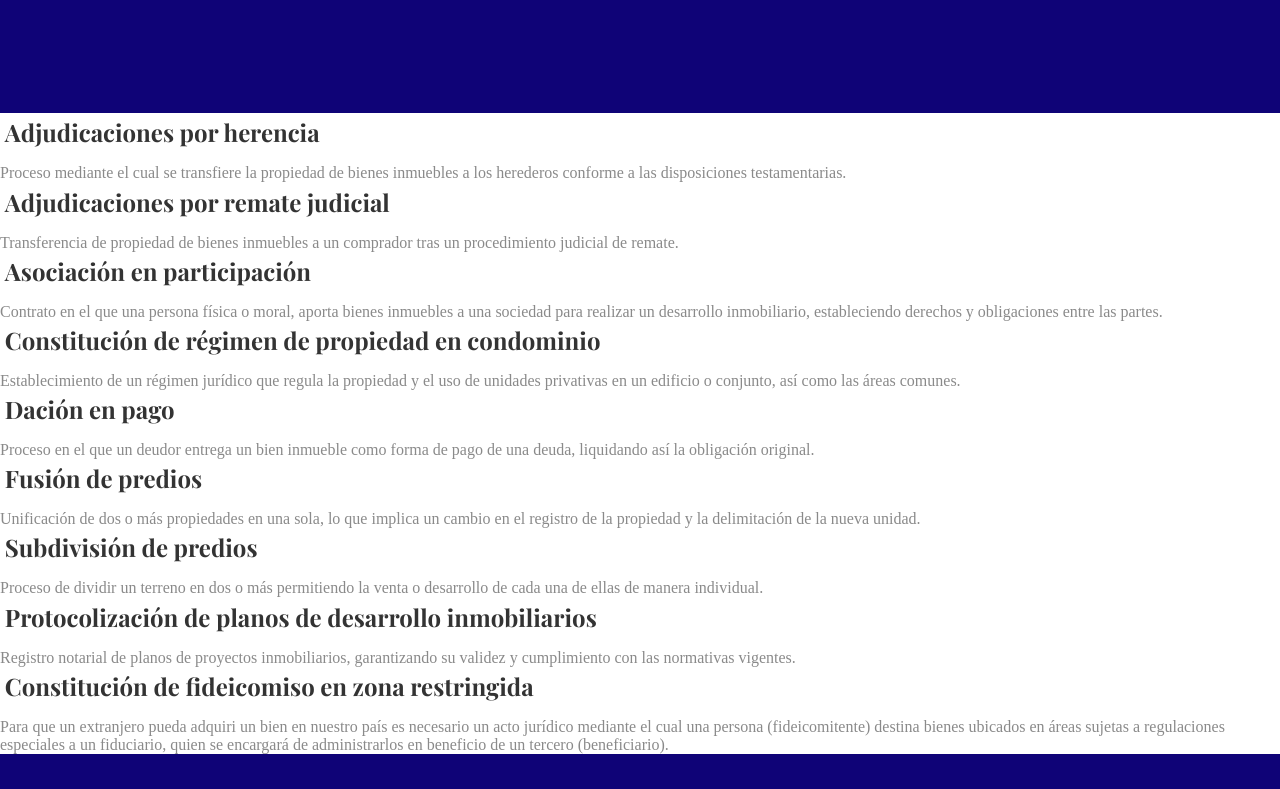
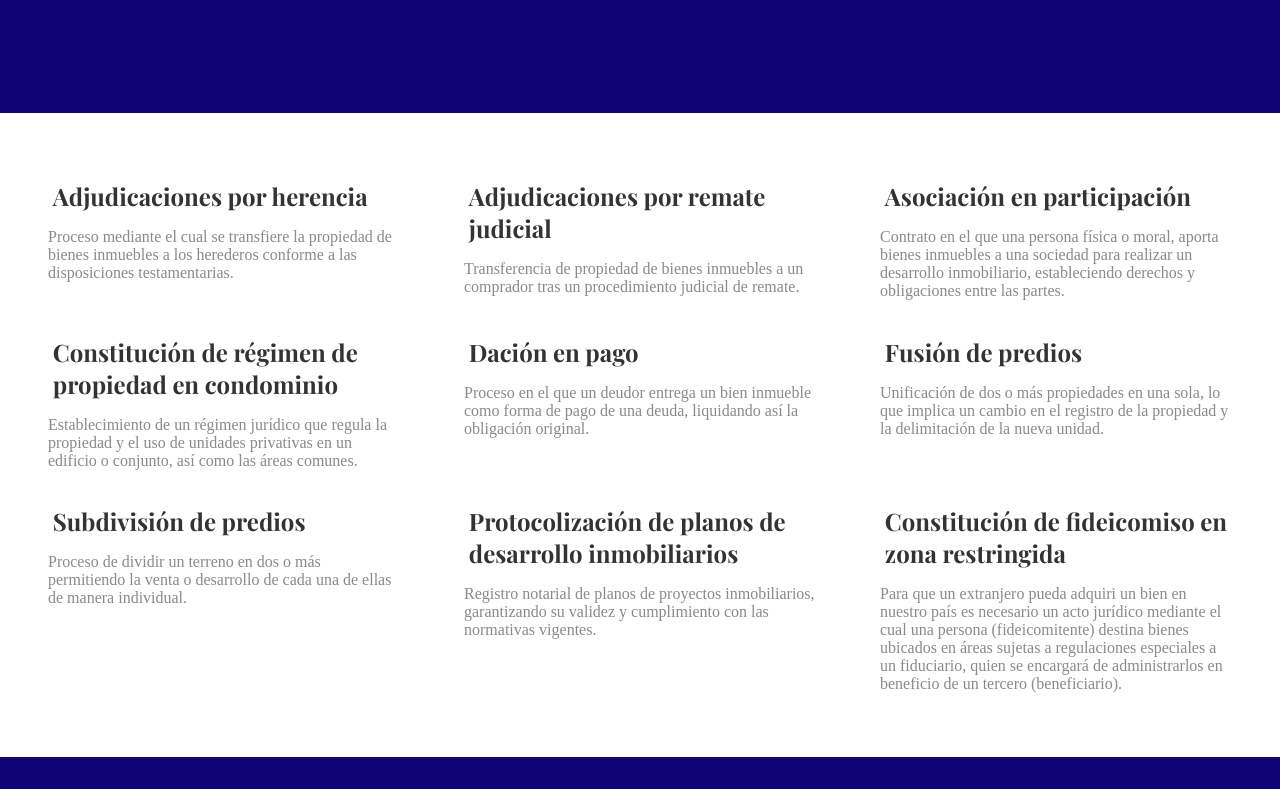
Before and after one commit to bornsrss14/notaria-nueve, a React (Create React App) app: page /servicios/desarrollo-inmobiliario in a window 1280 px wide. Shown: the part 651-1440 px from the top of the page. Built offline with nearby package versions, Linux system fonts and the light colour scheme.

Commit message:
Styles added to display info of each secciones

```diff
--- a/src/components/Layout/ServiciosNotariales.js
+++ b/src/components/Layout/ServiciosNotariales.js
@@ -29,6 +29,7 @@ export const ServiciosNotariales = ({ pestaña = "Servicios" }) => {
       </div>
       <div className="padding-section-large"></div>
       <section>
+        <div id="section_servicios_layout">
           {servicio.secciones.map((seccion, i) => (
             <div key={i} className="itemsListado">
               <div>
@@ -37,6 +38,7 @@ export const ServiciosNotariales = ({ pestaña = "Servicios" }) => {
               <p className="text-color-secondary">{seccion.contenido}</p>
             </div>
           ))}
+        </div>
         {/* <div id="section_servicios_layout">
           <div className="itemsListado">
             <div>
```
Lines whose indentation alone changed are shown as unchanged.
